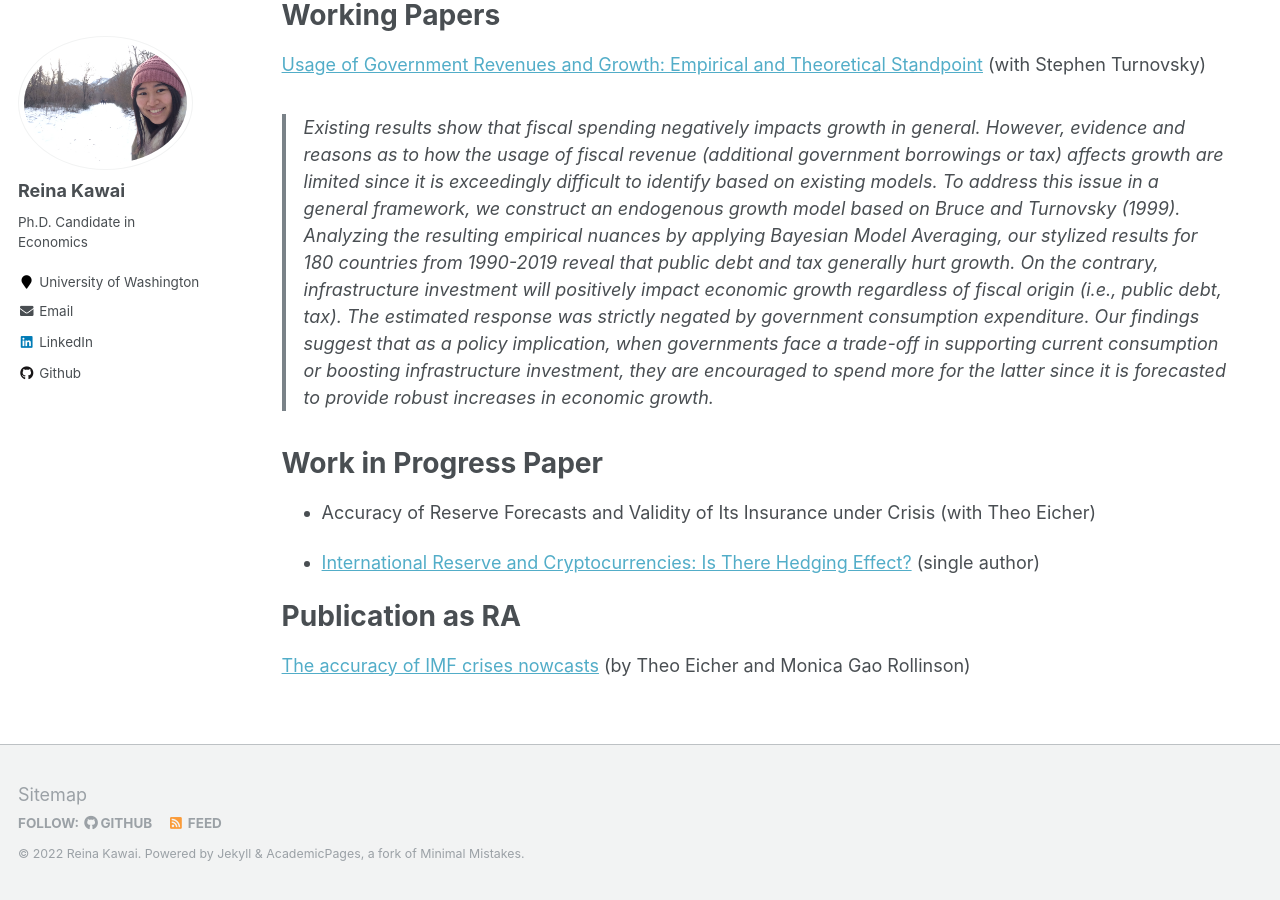
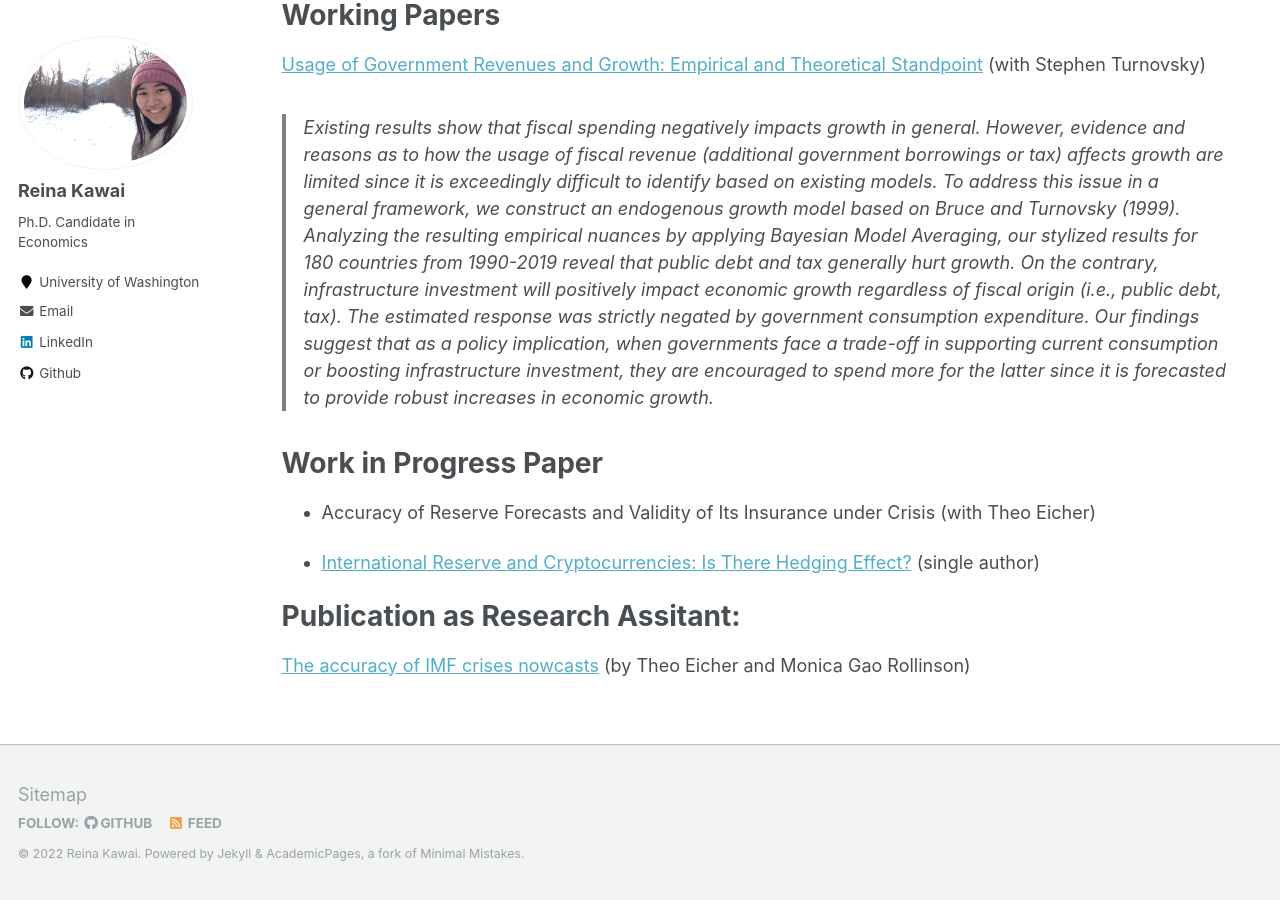
Before and after one commit to Reina-Kawai/Reina-Kawai.github.io, a Jekyll site: the page built from _pages/research.md, in a window 1280 px wide and 900 px high, scrolled down 1695 px. Built offline with Jekyll 4.4.1, drawn with Linux system fonts in a browser that asks for light colours.

Commit message:
Update research.md

```diff
--- a/_pages/research.md
+++ b/_pages/research.md
@@ -37,7 +37,7 @@ Work in Progress Paper
 * [International Reserve and Cryptocurrencies: Is There Hedging Effect?](https://github.com/Reina-Kawai/Reina-Kawai.github.io/blob/main/files/Crypto_Research_v1.pdf) (single author)
 
 
-Publication as RA
+Publication as Research Assitant:
 ===
 
 [The accuracy of IMF crises nowcasts](https://www.sciencedirect.com/science/article/pii/S0169207021002132)
```
